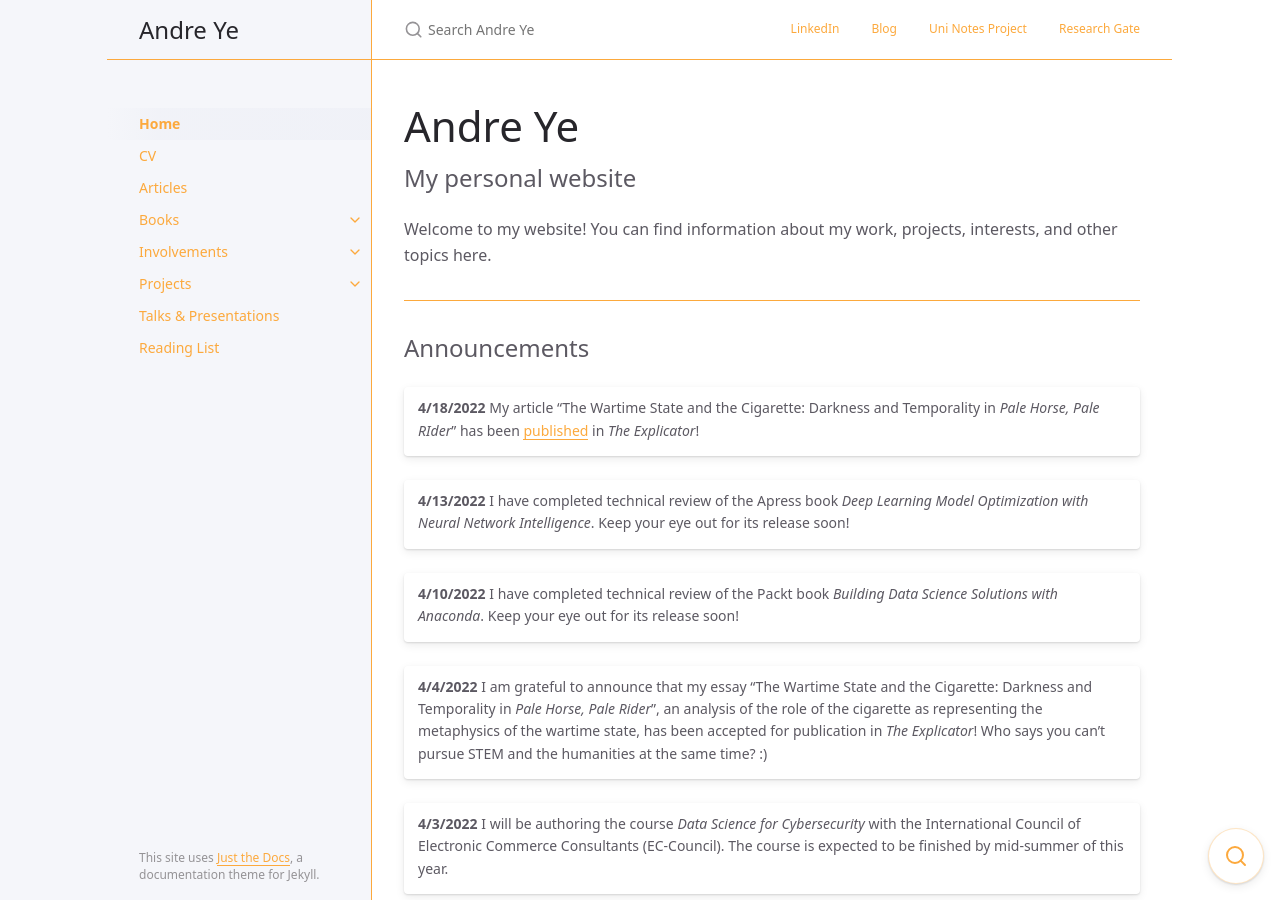
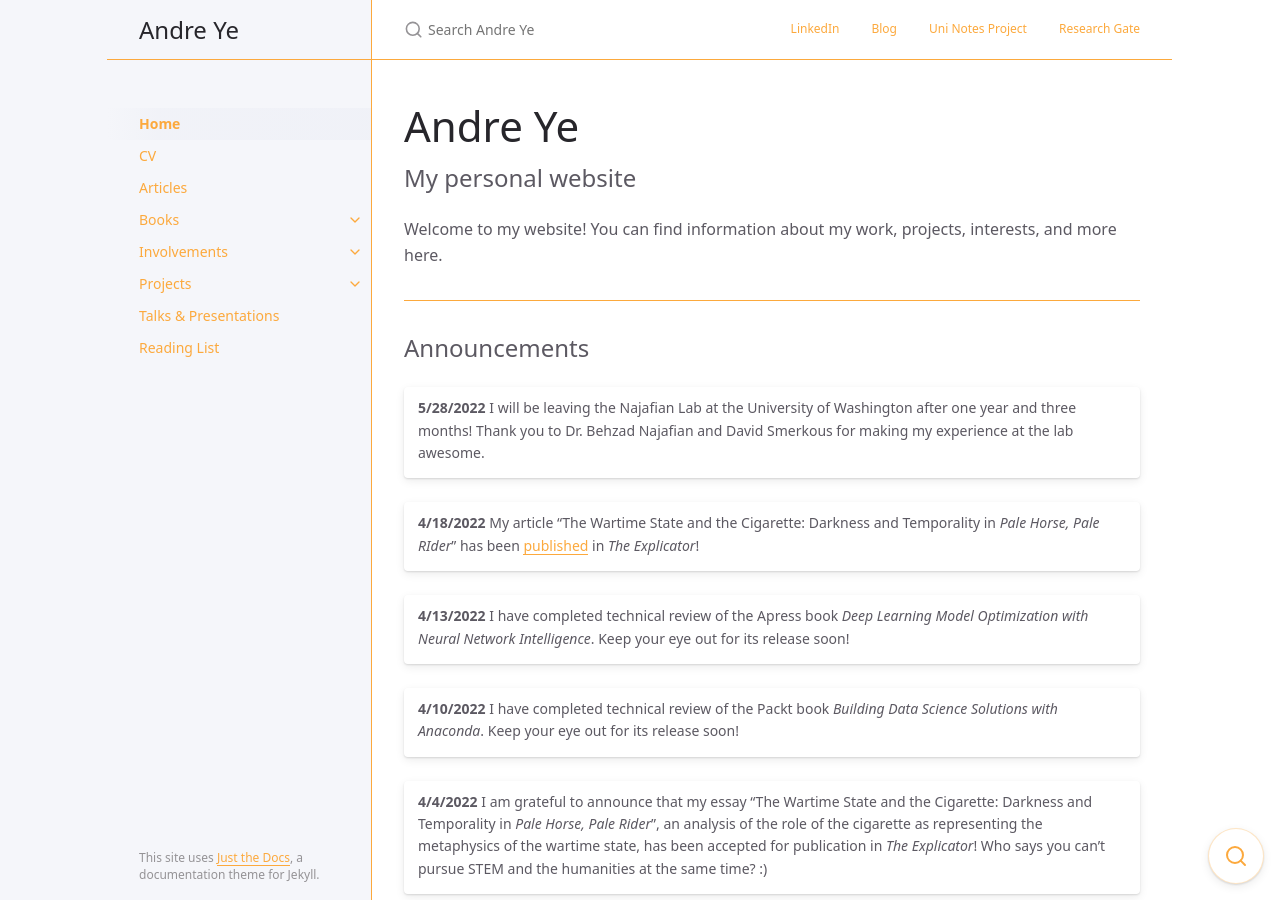
Before and after one commit to andre-ye/andre-ye.github.io-retired, a Jekyll site: the page built from index.md, in a window 1280 px wide and 900 px high. Built offline with Jekyll 4.4.1, drawn with Linux system fonts in a browser that asks for light colours; nearby versions of some CDN libraries.

Commit message:
Update index.md

```diff
--- a/index.md
+++ b/index.md
@@ -12,12 +12,14 @@ permalink: /
 My personal website
 {: .fs-6 .fw-300 }
 
-Welcome to my website! You can find information about my work, projects, interests, and other topics here.
+Welcome to my website! You can find information about my work, projects, interests, and more here.
 
 ---
 
 Announcements
 {: .fs-6 .fw-400 }
+
+| **5/28/2022** I will be leaving the Najafian Lab at the University of Washington after one year and three months! Thank you to Dr. Behzad Najafian and David Smerkous for making my experience at the lab awesome. |
 
 | **4/18/2022** My article "The Wartime State and the Cigarette: Darkness and Temporality in *Pale Horse, Pale RIder*" has been [published](https://www.tandfonline.com/doi/full/10.1080/00144940.2022.2063706){:target="_blank"} in *The Explicator*! |
 
```
